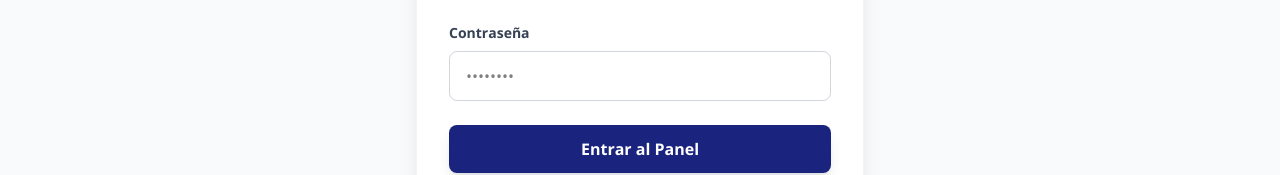
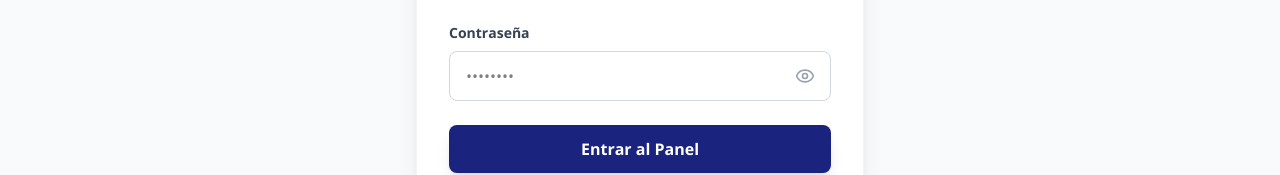
Before and after one commit to yofrelopez/vdcosmos, a Next.js app: page /admin/login in a window 1280 px wide. Shown: the part 451-626 px from the top of the page. Built offline with nearby package versions, Linux system fonts and the light colour scheme; no server answers.

Commit message:
fix(auth): implement client-side logout to fix 415 error and add show password toggle

```diff
--- a/src/app/admin/login/page.tsx
+++ b/src/app/admin/login/page.tsx
@@ -1,15 +1,17 @@
 'use client';
 
 import { login } from '@/lib/actions/authActions';
-import { useActionState, useEffect } from 'react';
+import { useActionState, useEffect, useState } from 'react';
 import { toast } from 'sonner';
 import SubmitButton from '@/components/ui/SubmitButton';
+import { Eye, EyeOff } from 'lucide-react';
 
 import { useRouter } from 'next/navigation';
 
 export default function LoginPage() {
   const router = useRouter();
   const [state, action] = useActionState(login, null);
+  const [showPassword, setShowPassword] = useState(false);
 
   useEffect(() => {
     if (state?.error) {
@@ -51,14 +53,28 @@
               >
                 Contraseña
               </label>
+              <div className="relative">
                 <input
                   id="password"
                   name="password"
-                type="password"
+                  type={showPassword ? "text" : "password"}
                   required
                   placeholder="••••••••"
-                className="w-full px-4 py-3 rounded-lg border border-gray-300 outline-none focus:ring-2 focus:ring-cosmos-blue/50 transition-all font-body"
+                  className="w-full px-4 py-3 rounded-lg border border-gray-300 outline-none focus:ring-2 focus:ring-cosmos-blue/50 transition-all font-body pr-12"
                 />
+                <button
+                  type="button"
+                  onClick={() => setShowPassword(!showPassword)}
+                  className="absolute right-3 top-1/2 -translate-y-1/2 text-gray-400 hover:text-cosmos-blue transition-colors focus:outline-none p-1"
+                  aria-label={showPassword ? "Ocultar contraseña" : "Mostrar contraseña"}
+                >
+                  {showPassword ? (
+                    <EyeOff className="w-5 h-5" />
+                  ) : (
+                    <Eye className="w-5 h-5" />
+                  )}
+                </button>
+              </div>
             </div>
 
             <SubmitButton
--- a/src/app/admin/page.tsx
+++ b/src/app/admin/page.tsx
@@ -1,7 +1,7 @@
 'use client';
 
 import Link from 'next/link';
-import { logout } from '@/lib/actions/authActions';
+import { authClient } from '@/lib/auth/client';
 import { LayoutDashboard, LogOut, Package, ExternalLink, Settings, ShieldCheck } from 'lucide-react';
 import { toast } from 'sonner';
 
@@ -22,8 +22,13 @@
 
 export default function AdminDashboard() {
   const handleLogout = async () => {
-    await logout();
-    toast.success('Sesión cerrada correctamente');
+    try {
+      await authClient.signOut();
+      window.location.href = '/admin/login';
+    } catch (error) {
+      console.error('Error al cerrar sesión:', error);
+      toast.error('Error al cerrar sesión');
+    }
   };
 
   return (
--- a/src/lib/actions/authActions.ts
+++ b/src/lib/actions/authActions.ts
@@ -2,6 +2,8 @@
 
 import { auth } from '@/lib/auth/server';
 import { redirect } from 'next/navigation';
+
+import { revalidatePath } from 'next/cache';
 
 export async function login(prevState: any, formData: FormData) {
   const email = formData.get('email') as string;
@@ -20,8 +22,7 @@
 }
 
 export async function logout() {
-  const { error } = await auth.signOut();
-  if (!error) {
-    redirect('/admin/login');
-  }
+  await auth.signOut();
+  revalidatePath('/admin');
+  redirect('/admin/login');
 }
```
Lines whose indentation alone changed are shown as unchanged.
